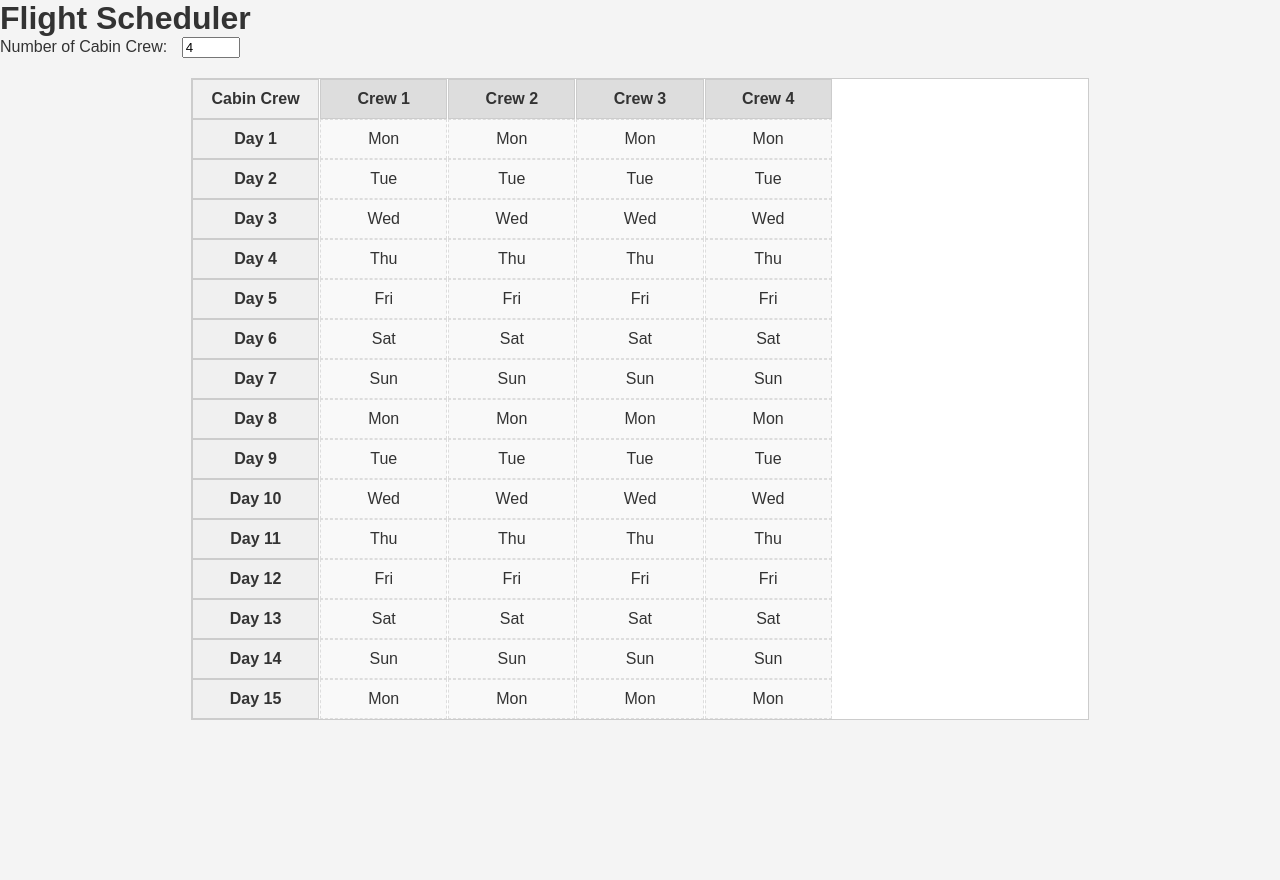
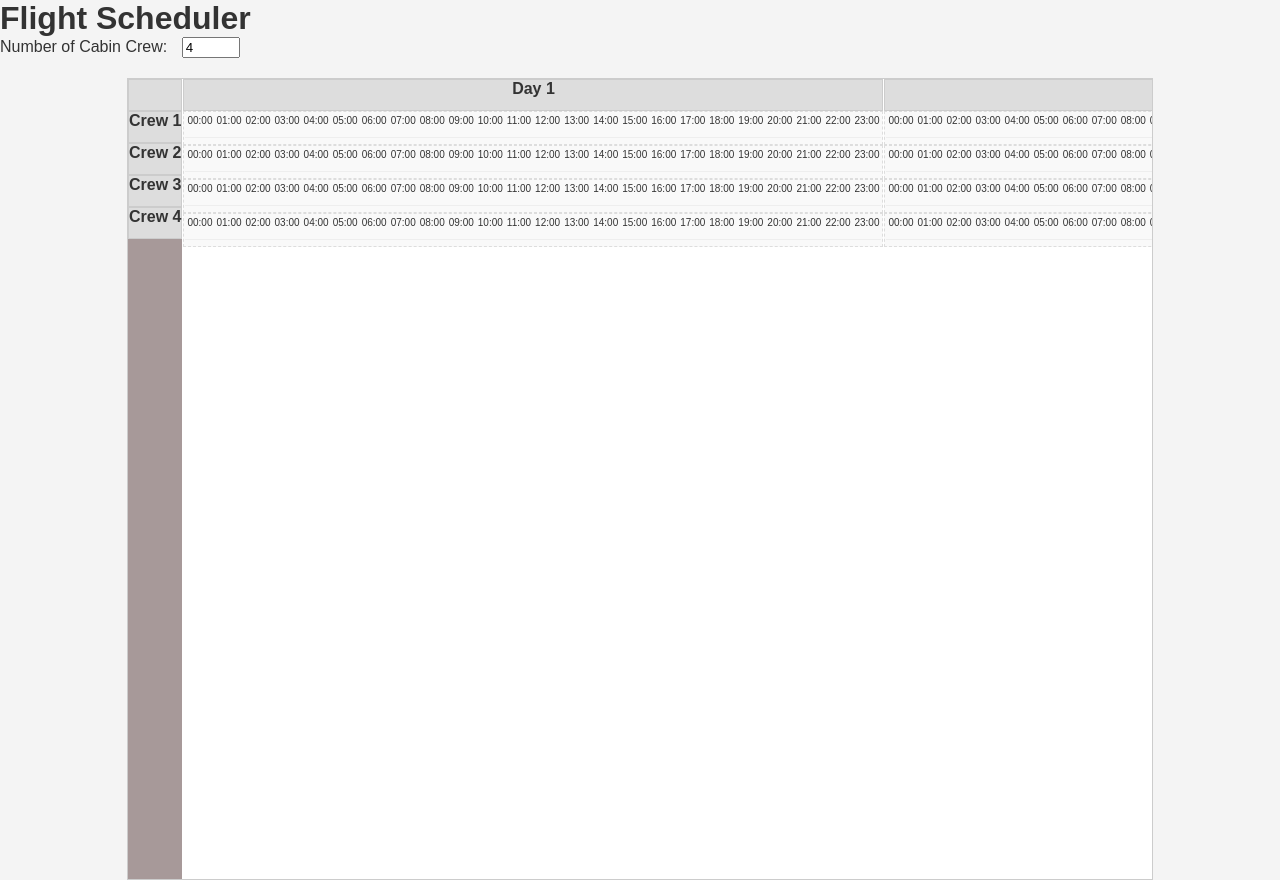
Before and after one commit to Peterxoxo/flight-scheduler-app, a React (Create React App) app: page / in a window 1280 px wide. Before the commit the page ends 800 px from the top, so only its background shows below. Built offline with nearby package versions, Linux system fonts and the light colour scheme.

Commit message:
schema klart

```diff
--- a/src/App.tsx
+++ b/src/App.tsx
@@ -22,7 +22,7 @@ const App: React.FC = () => {
                     style={{ width: '50px', marginLeft: '10px' }}
                 />
             </div>
-            <ScheduleGrid nrOfCabinCrew={nrOfCabinCrew} daysInMonth={30} />
+            <ScheduleGrid nrOfCabinCrew={nrOfCabinCrew} daysInMonth={10} />
         </div>
     );
 };
--- a/src/components/ScheduleGrid.css
+++ b/src/components/ScheduleGrid.css
@@ -1,65 +1,102 @@
 .schedule-grid {
-    display: grid;
-    grid-auto-rows: minmax(50px, auto); /* Automatically adjust row height */
+    display: flex;
     gap: 1px;
-    width: 100%; /* Set the grid width to 100% of the container */
-    max-width: 70vw; /* Limit the width to 70% of the viewport */
-    max-height: 80vh; /* Limit the height to 80% of the viewport */
+    overflow-x: auto; /* Enable horizontal scrolling */
     overflow-y: auto; /* Enable vertical scrolling */
-    overflow-x: auto; /* Enable horizontal scrolling */
     margin: 0 auto; /* Center the grid horizontally */
     border: 1px solid #ccc;
     background-color: #fff;
+    max-width: 80vmax;
+    max-height: fit-content;
 }
 
 .schedule-header {
-    display: grid;
-    grid-template-columns: 150px repeat(var(--days-in-month), 100px); /* Fixed column for Cabin Crew + One column per day */
+    display: flex;
+    flex-direction: column;
+    grid-template-columns: 100px repeat(var(--nr-of-cabin-crew), auto); /* Fixed width for the first column + dynamic widths for others */
     font-weight: bold;
     text-align: center;
-    background-color: #f0f0f0;
+    background-color: #a79999;
     position: sticky;
+    z-index: 2;
     top: 0;
-    z-index: 1;
-    overflow-y: auto; /* Enable vertical scrolling */
+    white-space: nowrap; /* Prevent line breaks in the header */
 }
 
-.crew-header,
-.day-header {
-    padding: 10px;
+.crew-header {
+    display: flex;
+    flex-direction: column;
     border: 1px solid #ccc;
+    background-color: #ddd;
+    text-align: center;
+    height: 30px; /* Adjusted height for crew header */
 }
 
-.crew-row {
-    display: grid;
-    grid-template-columns: 150px repeat(var(--days-in-month), 100px); /* Fixed column for Cabin Crew + One column per day */
-    align-items: center;
+.day-header {
+    padding: 1px;
+    border: 1px solid #ccc;
+    background-color: #c22525;
+    text-align: center;
+    overflow-x: scroll;
+    white-space: nowrap; /* Prevent line breaks in day headers */
+    box-sizing: border-box; /* Ensure padding and border are included in the width */
+    height: 30px; /* Adjusted height for day header */
 }
 
-.crew-label {
+.day-row {
+    display: grid;
+    grid-template-columns: 100px repeat(var(--nr-of-cabin-crew), auto); /* Fixed width for the first column + dynamic widths for others */
+    align-items: start;
+    height: 30px; /* Adjusted minimum height for day rows */
+}
+
+.day-label {
     text-align: center;
     font-weight: bold;
     background-color: #ddd;
-    padding: 10px;
     border: 1px solid #ccc;
     position: sticky;
     left: 0;
     z-index: 1;
+    white-space: nowrap; /* Prevent line breaks in day labels */
+    height: 30px; /* Adjusted height for day labels */
 }
 
-.day-cell {
+.hour-cell {
+    display: flex;
+    flex-direction: row; /* Stack hours horizontally */
     text-align: center;
     background-color: #f9f9f9;
-    padding: 10px;
+    padding: 1px;
     border: 1px dashed #ddd;
     cursor: pointer;
+    white-space: nowrap; /* Prevent line breaks in hour cells */
+    height: 30px; /* Adjusted height for hour cells */
+    }
+
+.hour-item:hover {
+    background-color: #e0e0e0; /* Change background color on hover */
+    transform: scale(1.05); /* Slightly enlarge the cell on hover */
+    border-color: #bbb; /* Change border color on hover */
+}
+
+.hour-item {
+    display: flex;
+    flex-direction: row;
+    font-size: 10px;
+    padding: 2px ;
+    border-bottom: 1px solid #eee;
+    white-space: nowrap; /* Prevent line breaks in hour items */
+    height: 20px; /* Adjusted height for hour items */
+    transition: background-color 0.3s ease, transform 0.2s ease; /* Smooth transition for hover effect */
+    cursor: pointer; /* Change cursor to pointer on hover */
 }
 
 /* Alternate row colors */
-.even-row {
+.day-row:nth-child(even) {
     background-color: #f9f9f9;
 }
 
-.odd-row {
+.day-row:nth-child(odd) {
     background-color: #e6e6e6;
 }
--- a/src/components/ScheduleGrid.tsx
+++ b/src/components/ScheduleGrid.tsx
@@ -2,38 +2,42 @@ import React from 'react';
 import './ScheduleGrid.css';
 
 interface ScheduleGridProps {
-    nrOfCabinCrew: number; // Number of cabin crew rows in the calendar
+    nrOfCabinCrew: number; // Number of cabin crew columns in the calendar
     daysInMonth: number; // Number of days in the month
 }
 
 const ScheduleGrid: React.FC<ScheduleGridProps> = ({ nrOfCabinCrew, daysInMonth }) => {
-    const daysOfWeek = ['Mon', 'Tue', 'Wed', 'Thu', 'Fri', 'Sat', 'Sun'];
+    const generate24Hours = (): string[] => {
+        return Array.from({ length: 24 }, (_, hour) => `${hour.toString().padStart(2, '0')}:00`);
+    };
+
+    const hours = generate24Hours(); // Generate the 24-hour format once
 
     return (
         <div className="schedule-grid">
-            {/* Render the header row */}
             <div className="schedule-header">
-                <div className="crew-header">Cabin Crew</div>
-                {Array.from({ length: daysInMonth }, (_, dayIndex) => (
-                    <div key={dayIndex} className="day-header">
-                        {`Day ${dayIndex + 1}`}
+                <div className="crew-header"></div>
+                {Array.from({ length: nrOfCabinCrew }, (_, crewIndex) => (
+                    <div key={crewIndex} className="crew-header">
+                        {`Crew ${crewIndex + 1}`}
                     </div>
                 ))}
             </div>
 
             {/* Render the schedule body */}
-            {Array.from({ length: nrOfCabinCrew }, (_, crewIndex) => (
-                <div
-                    key={crewIndex}
-                    className={`crew-row ${crewIndex % 2 === 0 ? 'even-row' : 'odd-row'}`}
-                >
-                    {/* Cabin crew label */}
-                    <div className="crew-label">{`Crew ${crewIndex + 1}`}</div>
+            {Array.from({ length: daysInMonth }, (_, dayIndex) => (
+                <div key={dayIndex} className="day-row">
+                    {/* Day label */}
+                    <div className="day-label">{`Day ${dayIndex + 1}`}</div>
 
-                    {/* Days of the week */}
-                    {Array.from({ length: daysInMonth }, (_, dayIndex) => (
-                        <div key={dayIndex} className="day-cell">
-                            {daysOfWeek[dayIndex % 7]} {/* Display the day of the week */}
+                    {/* Display all 24 hours for each cabin crew */}
+                    {Array.from({ length: nrOfCabinCrew }, (_, crewIndex) => (
+                        <div key={crewIndex} className="hour-cell">
+                            {hours.map((hour, hourIndex) => (
+                                <div key={hourIndex} className="hour-item">
+                                    {hour}
+                                </div>
+                            ))}
                         </div>
                     ))}
                 </div>
```
Also changed, not shown: src/context/ScheduleContext.tsx (deleted, +0 -73 lines).
